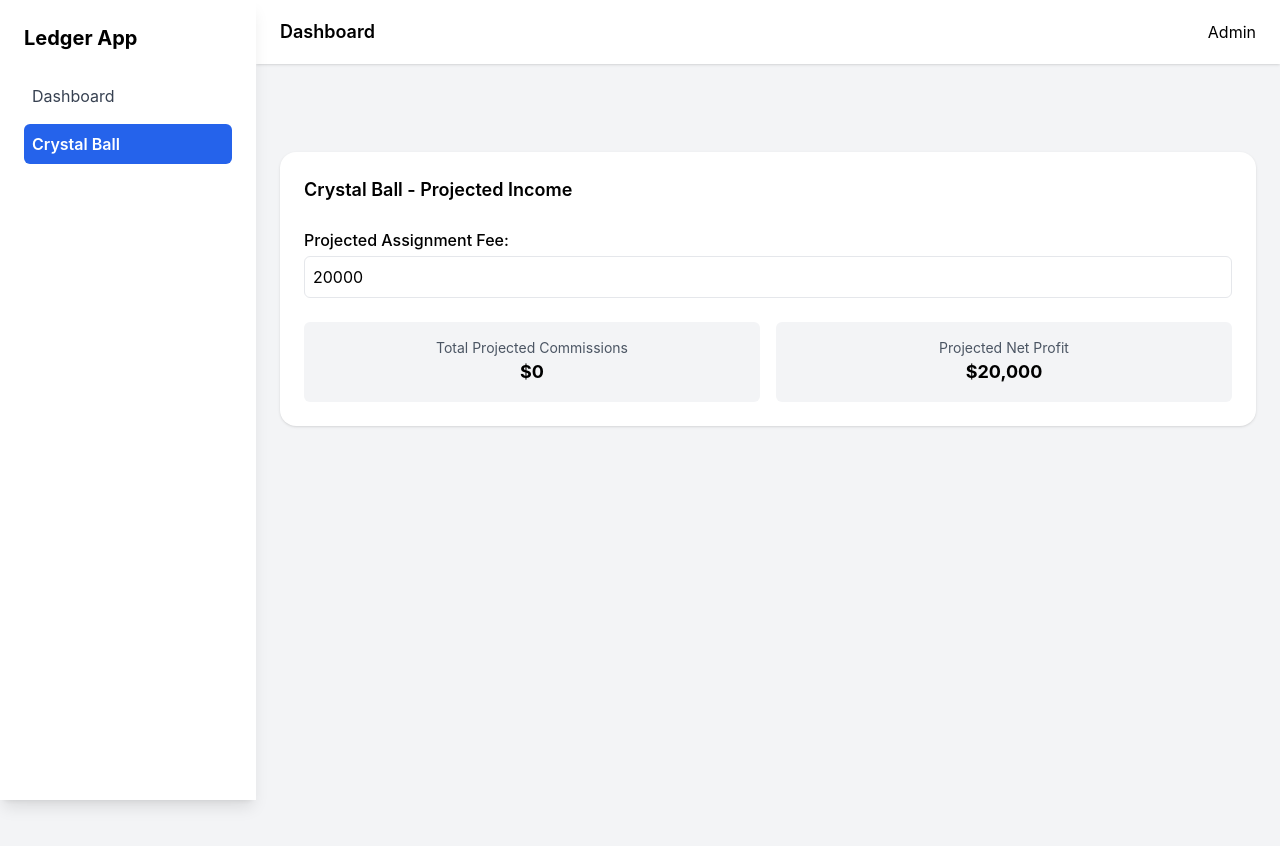
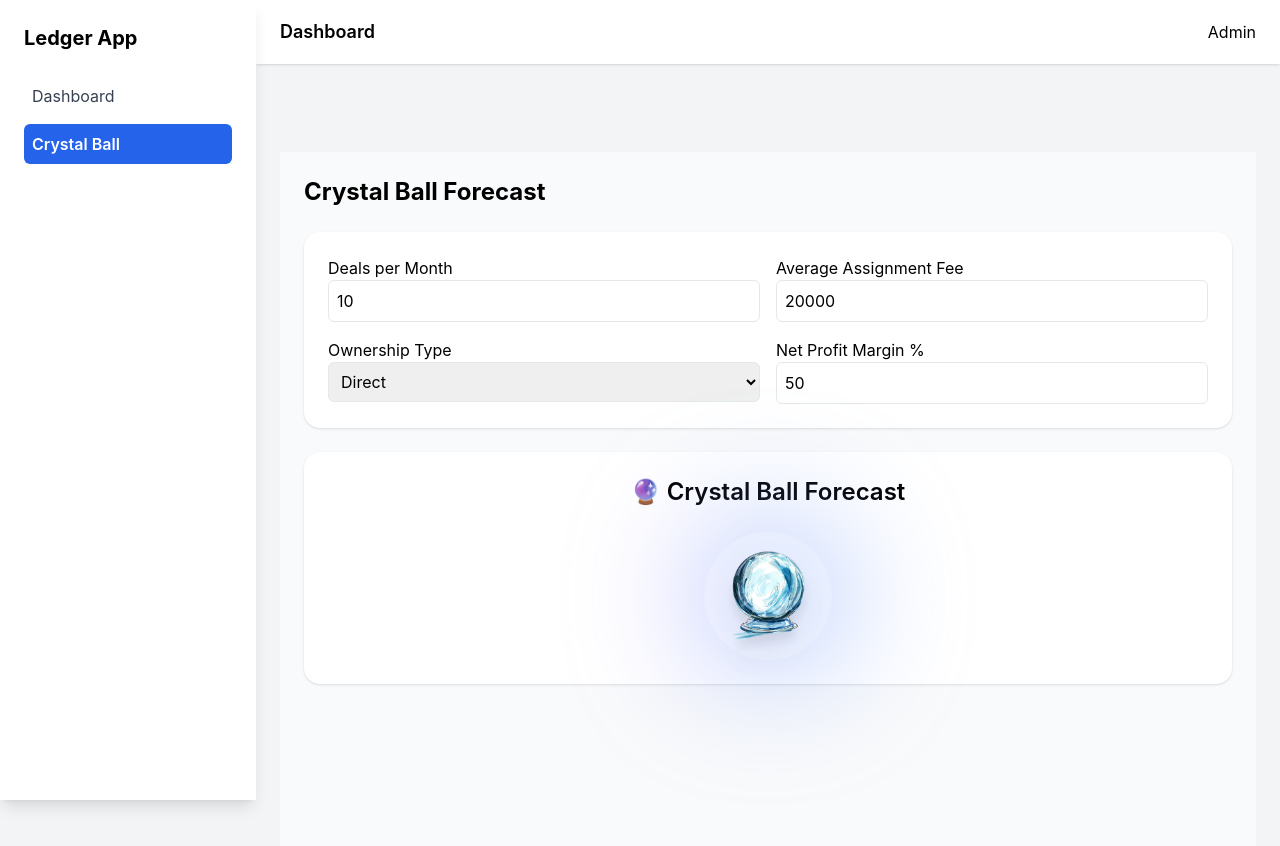
Before and after one commit to dyingbreed12/real-estate-ledger, a Next.js app: page /crystal-ball in a window 1280 px wide. Shown: the top 846 px of the page. Before the commit the page ends 800 px from the top, so only its background shows below. Built offline with nearby package versions, Linux system fonts and the light colour scheme.

Commit message:
Crystal Ball image and animation fix input fields

```diff
--- a/app/crystal-ball/page.tsx
+++ b/app/crystal-ball/page.tsx
@@ -1,77 +1,97 @@
 "use client";
-import { useState, useMemo } from "react";
+import { useState } from "react";
+import CrystalBall from "@/components/CrystalBall";
 
-type Commission = {
-  name: string;
-  value: number;
-  type: "Fixed" | "Percentage";
-};
+export default function CrystalBallPage() {
+  const [dealsPerMonth, setDealsPerMonth] = useState(10);
+  const [avgAssignmentFee, setAvgAssignmentFee] = useState(20000);
+  const [ownershipType, setOwnershipType] = useState<"Direct" | "JV Split">("Direct");
+  const [ownershipPercentage, setOwnershipPercentage] = useState(50);
+  const [netProfitMargin, setNetProfitMargin] = useState(50);
 
-type Employee = {
-  id: number;
-  name: string;
-  commissions: Commission[];
-};
-
-type CrystalBallProps = {
-  employees?: Employee[];
-  ownershipType?: "Direct" | "JV Split";
-  ownershipPercentage?: number;
-};
-
-export default function CrystalBall({
-  employees = [],
-  ownershipType = "Direct",
-  ownershipPercentage = 50,
-}: CrystalBallProps) {
-  const [projectedFee, setProjectedFee] = useState(20000);
-
-  // Calculate projected commissions per employee
-  const projectedCommissions = useMemo(() => {
-    return employees.map(emp => {
-      const amounts = emp.commissions.map(c =>
-        c.type === "Fixed" ? c.value : (projectedFee * c.value) / 100
-      );
-      return {
-        employee: emp.name,
-        total: amounts.reduce((sum, val) => sum + val, 0),
-      };
-    });
-  }, [employees, projectedFee]);
-
-  const totalCommission = projectedCommissions.reduce((sum, emp) => sum + emp.total, 0);
-
-  const netProfit = useMemo(() => {
-    const ownershipMultiplier = ownershipType === "Direct" ? 1 : ownershipPercentage / 100;
-    return projectedFee * ownershipMultiplier - totalCommission;
-  }, [projectedFee, totalCommission, ownershipType, ownershipPercentage]);
+  // Generate dropdown options 10% to 90%
+  const ownershipOptions = Array.from({ length: 9 }, (_, i) => (i + 1) * 10);
 
   return (
-    <div className="bg-white p-6 rounded-2xl shadow space-y-6">
-      <h2 className="text-lg font-semibold">Crystal Ball - Projected Income</h2>
+    <div className="p-6 bg-gray-50 min-h-screen space-y-6">
+      <h1 className="text-2xl font-bold">Crystal Ball Forecast</h1>
 
-      {/* Projected Assignment Fee */}
-      <div className="mb-4">
-        <label className="block font-medium mb-1">Projected Assignment Fee:</label>
-        <input
-          type="number"
-          value={projectedFee}
-          onChange={(e) => setProjectedFee(Number(e.target.value))}
-          className="border p-2 rounded-md w-full"
-        />
+      {/* Form Inputs */}
+      <div className="bg-white p-6 rounded-2xl shadow space-y-4">
+        <div className="flex flex-col md:flex-row md:space-x-4 space-y-2 md:space-y-0">
+          <label className="flex-1">
+            Deals per Month
+            <input
+              type="number"
+              value={dealsPerMonth}
+              onChange={(e) => setDealsPerMonth(Number(e.target.value))}
+              className="w-full border p-2 rounded-md"
+            />
+          </label>
+
+          <label className="flex-1">
+            Average Assignment Fee
+            <input
+              type="number"
+              value={avgAssignmentFee}
+              onChange={(e) => setAvgAssignmentFee(Number(e.target.value))}
+              className="w-full border p-2 rounded-md"
+            />
+          </label>
+        </div>
+
+        <div className="flex flex-col md:flex-row md:space-x-4 space-y-2 md:space-y-0">
+          <label className="flex-1">
+            Ownership Type
+            <select
+              value={ownershipType}
+              onChange={(e) => setOwnershipType(e.target.value as "Direct" | "JV Split")}
+              className="w-full border p-2 rounded-md"
+            >
+              <option value="Direct">Direct</option>
+              <option value="JV Split">JV Split</option>
+            </select>
+          </label>
+
+          {ownershipType === "JV Split" && (
+            <label className="flex-1">
+              Ownership %
+              <select
+                value={ownershipPercentage}
+                onChange={(e) => setOwnershipPercentage(Number(e.target.value))}
+                className="w-full border p-2 rounded-md"
+              >
+                {ownershipOptions.map((option) => (
+                  <option key={option} value={option}>
+                    {option}%
+                  </option>
+                ))}
+              </select>
+            </label>
+          )}
+
+          <label className="flex-1">
+            Net Profit Margin %
+            <input
+              type="number"
+              value={netProfitMargin}
+              onChange={(e) => setNetProfitMargin(Number(e.target.value))}
+              className="w-full border p-2 rounded-md"
+              min={0}
+              max={100}
+            />
+          </label>
+        </div>
       </div>
 
-      {/* Summary Cards */}
-      <div className="grid grid-cols-2 gap-4">
-        <div className="bg-gray-100 p-4 rounded-md text-center">
-          <div className="text-sm text-gray-600">Total Projected Commissions</div>
-          <div className="text-lg font-bold">${totalCommission.toLocaleString()}</div>
-        </div>
-        <div className="bg-gray-100 p-4 rounded-md text-center">
-          <div className="text-sm text-gray-600">Projected Net Profit</div>
-          <div className="text-lg font-bold">${netProfit.toLocaleString()}</div>
-        </div>
-      </div>
+      {/* Crystal Ball Component */}
+      <CrystalBall
+        dealsPerMonth={dealsPerMonth}
+        avgAssignmentFee={avgAssignmentFee}
+        ownershipType={ownershipType}
+        ownershipPercentage={ownershipPercentage}
+        netProfitMargin={netProfitMargin}
+      />
     </div>
   );
 }
--- a/components/CrystalBall.tsx
+++ b/components/CrystalBall.tsx
@@ -18,35 +18,59 @@ export default function CrystalBall({
   netProfitMargin = 50,
 }: CrystalBallProps) {
   const [showResults, setShowResults] = useState(false);
+  const [isAnimating, setIsAnimating] = useState(false);
 
-  // Calculate ownership factor
   const ownershipFactor = ownershipType === "Direct" ? 1 : ownershipPercentage / 100;
 
-  // Calculate monthly and annual profit
   const monthlyProfit = dealsPerMonth * avgAssignmentFee * (netProfitMargin / 100) * ownershipFactor;
   const annualProfit = monthlyProfit * 12;
 
-  // Handle Crystal Ball click
   const handleClick = () => {
+    if (isAnimating) return;
+    setIsAnimating(true);
     setShowResults(false);
-    setTimeout(() => setShowResults(true), 500); // simple "magic delay"
+
+    const delay = 2000 + Math.random() * 3000;
+
+    setTimeout(() => {
+      setIsAnimating(false);
+      setShowResults(true);
+    }, delay);
   };
 
   return (
-    <div className="bg-white p-6 rounded-2xl shadow space-y-6">
-      <h2 className="text-xl font-semibold text-center">🔮 Crystal Ball Forecast</h2>
+    <div className="bg-white p-6 rounded-2xl shadow space-y-6 flex flex-col items-center">
+      <h2 className="text-2xl font-semibold text-center">🔮 Crystal Ball Forecast</h2>
 
-      <div className="flex justify-center">
-        <button
-          onClick={handleClick}
-          className="bg-gradient-to-r from-purple-500 to-blue-500 text-white px-6 py-3 rounded-full shadow-lg hover:scale-105 transition-transform duration-300"
-        >
-          Reveal Forecast
-        </button>
+      {/* Crystal Ball Image */}
+      <div
+        onClick={handleClick}
+        className={`relative w-32 h-32 cursor-pointer rounded-full flex items-center justify-center transition-transform duration-500 ${
+          isAnimating ? "animate-crystal" : "hover:scale-110"
+        }`}
+        title="Click the crystal ball to reveal forecast"
+      >
+        {/* Glowing aura */}
+        <div
+          className={`absolute w-40 h-40 rounded-full bg-gradient-to-r from-purple-400 via-blue-400 to-indigo-400 opacity-50 blur-3xl transition-all ${
+            isAnimating ? "animate-pulse" : "hover:opacity-70"
+          }`}
+        ></div>
+
+        {/* Inner reflection/light streak */}
+        <div className="absolute w-32 h-32 rounded-full bg-white/20 rounded-t-full transform rotate-12 pointer-events-none"></div>
+
+        {/* Crystal Ball Image */}
+        <img
+          src="/crystal-ball.png"
+          alt="Crystal Ball"
+          className="w-24 h-24 z-10 object-contain drop-shadow-xl"
+        />
       </div>
 
+      {/* Results */}
       {showResults && (
-        <div className="flex flex-col md:flex-row md:space-x-6 space-y-4 md:space-y-0 mt-6">
+        <div className="flex flex-col md:flex-row md:space-x-6 space-y-4 md:space-y-0 mt-6 w-full">
           <div className="flex-1 bg-purple-100 p-4 rounded-lg text-center animate-pulse">
             <h3 className="font-medium text-gray-700">Monthly Profit</h3>
             <p className="text-2xl font-bold text-purple-700">${monthlyProfit.toLocaleString()}</p>
@@ -58,6 +82,30 @@ export default function CrystalBall({
           </div>
         </div>
       )}
+
+      {/* Custom Animation Styles */}
+      <style jsx>{`
+        @keyframes crystalAnimation {
+          0% { transform: scale(1) rotate(0deg); box-shadow: 0 0 20px rgba(255,255,255,0.5); }
+          25% { transform: scale(1.2) rotate(10deg); box-shadow: 0 0 40px rgba(255,255,255,0.8); }
+          50% { transform: scale(1.1) rotate(-10deg); box-shadow: 0 0 60px rgba(255,255,255,1); }
+          75% { transform: scale(1.2) rotate(10deg); box-shadow: 0 0 40px rgba(255,255,255,0.8); }
+          100% { transform: scale(1) rotate(0deg); box-shadow: 0 0 20px rgba(255,255,255,0.5); }
+        }
+
+        .animate-crystal {
+          animation: crystalAnimation 2.5s ease-in-out forwards;
+        }
+
+        @keyframes pulse {
+          0%, 100% { transform: scale(1); opacity: 0.5; }
+          50% { transform: scale(1.1); opacity: 0.7; }
+        }
+
+        .animate-pulse {
+          animation: pulse 2.5s infinite;
+        }
+      `}</style>
     </div>
   );
 }
--- a/components/EmployeeList.tsx
+++ b/components/EmployeeList.tsx
@@ -4,7 +4,7 @@ import { useState } from "react";
 type Commission = {
   name: string;
   value: number;
-  type: "Fixed" | "Percentage";
+  type: "Direct" | "JV Split";
 };
 
 type Employee = {
@@ -21,10 +21,10 @@ type EmployeeListProps = {
 export default function EmployeeList({ employees = [], setEmployees }: EmployeeListProps) {
   const [newEmployeeName, setNewEmployeeName] = useState("");
   const [commissionInputs, setCommissionInputs] = useState<{
-    [key: number]: { name: string; value: number; type: "Fixed" | "Percentage" };
+    [key: number]: { name: string; value: number; type: "Direct" | "JV Split" };
   }>({});
 
-  // Commission options
+  // Commission name options
   const commissionOptions = [
     "Acquisition Agent",
     "Disposition Agent",
@@ -33,6 +33,9 @@ export default function EmployeeList({ employees = [], setEmployees }: EmployeeL
     "Underwriter",
     "Other",
   ] as const;
+
+  // JV Split percentage options 10%-90%
+  const jvSplitOptions = Array.from({ length: 9 }, (_, i) => (i + 1) * 10);
 
   // Add employee
   const addEmployee = () => {
@@ -57,10 +60,10 @@ export default function EmployeeList({ employees = [], setEmployees }: EmployeeL
       )
     );
 
-    // Clear input for this employee
+    // Reset inputs
     setCommissionInputs((prev) => ({
       ...prev,
-      [empId]: { name: "", value: 0, type: "Fixed" },
+      [empId]: { name: "", value: 50, type: "Direct" }, // default value
     }));
   };
 
@@ -68,7 +71,7 @@ export default function EmployeeList({ employees = [], setEmployees }: EmployeeL
     <div className="bg-white p-6 rounded-2xl shadow">
       <h2 className="text-lg font-semibold mb-4">Employee List</h2>
 
-      {/* Add Employee Form */}
+      {/* Add Employee */}
       <div className="flex mb-4 space-x-2">
         <input
           type="text"
@@ -100,8 +103,8 @@ export default function EmployeeList({ employees = [], setEmployees }: EmployeeL
             </div>
 
             {/* Add Commission Form */}
-            <div className="flex space-x-2 mb-2">
-              {/* Commission Name Dropdown */}
+            <div className="flex space-x-2 mb-2 items-center">
+              {/* Commission Name */}
               <select
                 value={commissionInputs[emp.id]?.name || ""}
                 onChange={(e) =>
@@ -110,12 +113,12 @@ export default function EmployeeList({ employees = [], setEmployees }: EmployeeL
                     [emp.id]: {
                       ...prev[emp.id],
                       name: e.target.value,
-                      value: prev[emp.id]?.value || 0,
-                      type: prev[emp.id]?.type || "Fixed",
+                      value: prev[emp.id]?.value || 50,
+                      type: prev[emp.id]?.type || "Direct",
                     },
                   }))
                 }
-                className="border p-1 rounded-md flex-1"
+                className="border p-1 rounded-md w-48"
               >
                 <option value="" disabled>
                   Select Commission
@@ -127,44 +130,71 @@ export default function EmployeeList({ employees = [], setEmployees }: EmployeeL
                 ))}
               </select>
 
-              {/* Commission Value */}
-              <input
-                type="number"
-                placeholder="Value"
-                value={commissionInputs[emp.id]?.value || 0}
+              {/* Type Dropdown */}
+              <select
+                value={commissionInputs[emp.id]?.type || "Direct"}
                 onChange={(e) =>
                   setCommissionInputs((prev) => ({
                     ...prev,
                     [emp.id]: {
                       ...prev[emp.id],
-                      value: Number(e.target.value),
+                      type: e.target.value as "Direct" | "JV Split",
+                      value:
+                        e.target.value === "JV Split"
+                          ? 50
+                          : prev[emp.id]?.value || 0,
                       name: prev[emp.id]?.name || "",
-                      type: prev[emp.id]?.type || "Fixed",
                     },
                   }))
                 }
-                className="border p-1 rounded-md w-20"
-              />
+                className="border p-1 rounded-md w-32"
+              >
+                <option value="Direct">Direct</option>
+                <option value="JV Split">JV Split</option>
+              </select>
 
-              {/* Commission Type */}
-              <select
-                value={commissionInputs[emp.id]?.type || "Fixed"}
-                onChange={(e) =>
-                  setCommissionInputs((prev) => ({
-                    ...prev,
-                    [emp.id]: {
-                      ...prev[emp.id],
-                      type: e.target.value as "Fixed" | "Percentage",
-                      name: prev[emp.id]?.name || "",
-                      value: prev[emp.id]?.value || 0,
-                    },
-                  }))
-                }
-                className="border p-1 rounded-md"
-              >
-                <option value="Fixed">Fixed</option>
-                <option value="Percentage">Percentage</option>
-              </select>
+              {/* Value Input / Dropdown */}
+              {commissionInputs[emp.id]?.type === "JV Split" ? (
+                <select
+                  value={commissionInputs[emp.id]?.value || 50}
+                  onChange={(e) =>
+                    setCommissionInputs((prev) => ({
+                      ...prev,
+                      [emp.id]: {
+                        ...prev[emp.id],
+                        value: Number(e.target.value),
+                        name: prev[emp.id]?.name || "",
+                        type: prev[emp.id]?.type || "JV Split",
+                      },
+                    }))
+                  }
+                  className="border p-1 rounded-md w-24"
+                >
+                  {jvSplitOptions.map((v) => (
+                    <option key={v} value={v}>
+                      {v}%
+                    </option>
+                  ))}
+                </select>
+              ) : (
+                <input
+                  type="number"
+                  placeholder="Value"
+                  value={commissionInputs[emp.id]?.value || 0}
+                  onChange={(e) =>
+                    setCommissionInputs((prev) => ({
+                      ...prev,
+                      [emp.id]: {
+                        ...prev,
+                        value: Number(e.target.value),
+                        name: prev[emp.id]?.name || "",
+                        type: prev[emp.id]?.type || "Direct",
+                      },
+                    }))
+                  }
+                  className="border p-1 rounded-md w-24"
+                />
+              )}
 
               {/* Add Commission Button */}
               <button
@@ -180,7 +210,7 @@ export default function EmployeeList({ employees = [], setEmployees }: EmployeeL
               {emp.commissions.map((c, idx) => (
                 <li key={idx}>
                   {c.name}: {c.value}
-                  {c.type === "Percentage" ? "%" : "$"}
+                  {c.type === "JV Split" ? "%" : "$"} ({c.type})
                 </li>
               ))}
             </ul>
--- a/components/layout/Header.tsx
+++ b/components/layout/Header.tsx
@@ -6,9 +6,6 @@ export default function Header() {
       <div className="text-lg font-semibold">Dashboard</div>
       <div className="flex items-center space-x-4">
         <span>Admin</span>
-        {/* <button className="bg-blue-600 text-white px-3 py-1 rounded-md hover:bg-blue-700">
-          Notifications
-        </button> */}
       </div>
     </header>
   );
```
Also changed, not shown: components/Calculator.tsx (+0 -7 lines), public/crystal-ball.png (added), public/crystal-ball.webp (added).
